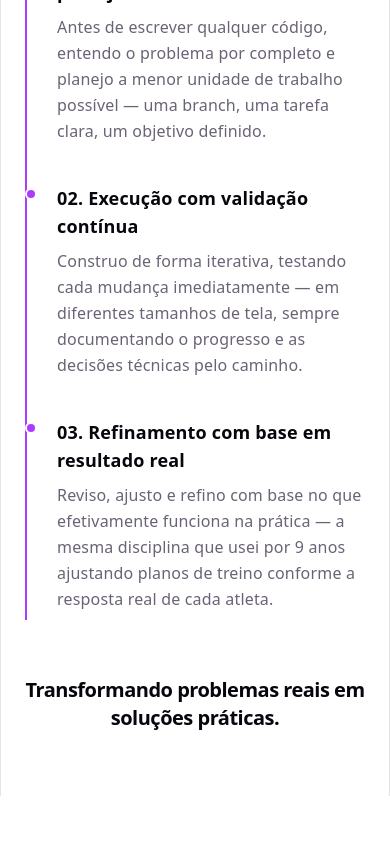
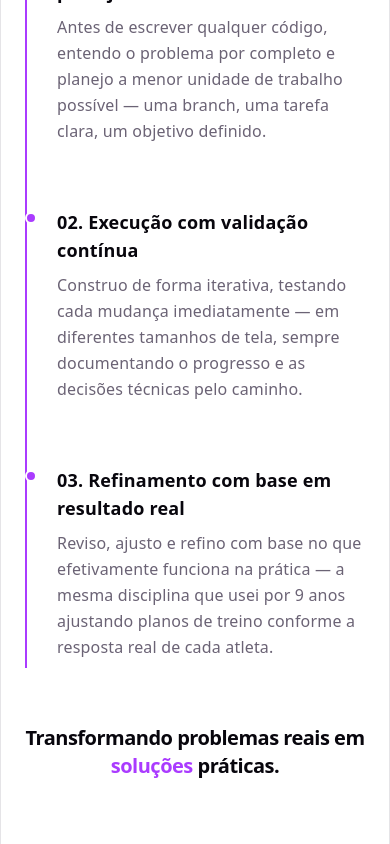
Before and after one commit to ManewJ/portfolio-manoel, a React (Vite) app: page / in a window 390 px wide. Shown: the part 2561-3405 px from the top of the page. Before the commit the page ends 3357 px from the top, so only its background shows below. Built offline with nearby package versions, Linux system fonts and the light colour scheme.

Commit message:
feat: implementa timeline alternada da seção Processo com Intersection Observer

```diff
--- a/src/components/Processo.jsx
+++ b/src/components/Processo.jsx
@@ -1,25 +1,15 @@
 import { useEffect, useRef, useState } from 'react'
 
 function Processo() {
-  // Cada posição do array corresponde a um passo (0, 1, 2) + a frase final (3).
-  // false = ainda não apareceu na tela | true = já apareceu (e permanece true pra sempre)
   const [revelados, setRevelados] = useState([false, false, false, false])
-
-  // Um ref por elemento observado — o Intersection Observer precisa de um
-  // elemento real do DOM pra "vigiar", e useRef nos dá esse acesso direto
   const refs = useRef([])
 
   useEffect(() => {
-    // O Observer recebe uma função de callback: toda vez que um elemento observado
-    // entra ou sai da tela, essa função roda com a lista de mudanças (entries)
     const observer = new IntersectionObserver(
       (entries) => {
         entries.forEach((entry) => {
           if (entry.isIntersecting) {
-            // data-index guarda qual passo é esse (0 a 3), definido no JSX abaixo
             const index = Number(entry.target.dataset.index)
-            // Atualiza só essa posição do array pra true — as outras mantêm o valor atual,
-            // por isso o passo nunca "desaparece" de novo ao rolar pra cima
             setRevelados((prev) => {
               const novo = [...prev]
               novo[index] = true
@@ -28,19 +18,13 @@ function Processo() {
           }
         })
       },
-      { threshold: 0.4 } // dispara quando 40% do elemento já está visível
+      { threshold: 0.4 }
     )
 
-    // Manda o Observer vigiar cada um dos elementos que guardamos em refs.current
     refs.current.forEach((el) => el && observer.observe(el))
-
-    // Cleanup: desliga o observer quando o componente sair da tela de vez
     return () => observer.disconnect()
   }, [])
 
-  // Calcula até onde a linha da timeline deve "crescer" — baseado no último
-  // passo (0, 1 ou 2) que já foi revelado. A frase final (índice 3) não conta
-  // pra altura da linha, porque ela fica fora da timeline visualmente
   const passosRevelados = revelados.slice(0, 3).filter(Boolean).length
   const alturaLinha = (passosRevelados / 3) * 100
 
@@ -75,38 +59,38 @@ function Processo() {
         código ao ajuste final.
       </p>
 
-      {/* Container relativo pra a linha da timeline poder ser posicionada
-          de forma absoluta, alinhada com as bolinhas de cada passo */}
-      <div className="relative mt-12 pl-8">
+      <div className="relative mt-12 pl-8 sm:pl-0">
 
-        {/* Trilho de fundo (cinza, fixo) — sempre visível, marca o "caminho total" */}
-        <div className="absolute left-0 top-2 bottom-2 w-0.5 bg-(--border)"></div>
+        <div className="absolute left-0 sm:left-1/2 sm:-translate-x-1/2 top-2 bottom-2 w-0.5 bg-(--border)"></div>
 
-        {/* Trilho preenchido (roxo) — cresce via transition de height conforme
-            alturaLinha muda. Isso É a animação de "a linha crescendo" que você pediu */}
         <div
-          className="absolute left-0 top-2 w-0.5 bg-(--accent) transition-all duration-700 ease-out"
+          className="absolute left-0 sm:left-1/2 sm:-translate-x-1/2 top-2 w-0.5 bg-(--accent) transition-all duration-700 ease-out"
           style={{ height: `${alturaLinha}%` }}
         ></div>
 
-        <div className="flex flex-col gap-10">
-          {passos.map((passo, index) => (
+        <div className="flex flex-col gap-16">
+          {passos.map((passo, index) => {
+            // index par (0, 2) = lado direito | index ímpar (1) = lado esquerdo
+            const ladoDireito = index % 2 === 0
+            const entradaOculta = ladoDireito
+              ? 'sm:translate-x-10 sm:rotate-2'
+              : 'sm:-translate-x-10 sm:-rotate-2'
+
+            // O conteúdo real do card — extraído em uma variável porque
+            // sua POSIÇÃO no JSX (antes ou depois do espaçador) é o que
+            // realmente decide de que lado da linha ele aparece
+            const conteudo = (
               <div
-              key={index}
-              // Guarda esse elemento na posição certa do array de refs
                 ref={(el) => (refs.current[index] = el)}
                 data-index={index}
-              // opacity + translate-y controlados pela condição — cria o fade-in
-              // suave de baixo pra cima quando revelados[index] vira true
-              className={`relative transition-all duration-700 ease-out ${
+                className={`sm:w-1/2 transition-all duration-1000 ease-out ${
+                  ladoDireito ? 'sm:pl-10 sm:text-left' : 'sm:pr-10 sm:text-right'
+                } ${
                   revelados[index]
-                  ? 'opacity-100 translate-y-0'
-                  : 'opacity-0 translate-y-4'
+                    ? 'opacity-100 translate-y-0 sm:translate-x-0 sm:rotate-0'
+                    : `opacity-0 translate-y-4 ${entradaOculta}`
                 }`}
               >
-              {/* Bolinha da timeline — posicionada sobre a linha, à esquerda do texto */}
-              <div className="absolute -left-8 top-1 w-3 h-3 rounded-full bg-(--accent) border-2 border-(--bg)"></div>
-
                 <h3 className="text-lg font-semibold text-(--text-h) mb-2">
                   {String(index + 1).padStart(2, '0')}. {passo.titulo}
                 </h3>
@@ -114,21 +98,44 @@ function Processo() {
                   {passo.texto}
                 </p>
               </div>
-          ))}
+            )
+
+            const espacador = <div className="hidden sm:block sm:w-1/2"></div>
+
+            return (
+              <div key={index} className="relative sm:flex sm:items-center">
+                {/* Bolinha sempre no centro da linha (a partir do sm) */}
+                <div className="absolute -left-8 sm:left-1/2 sm:-translate-x-1/2 top-1 w-3 h-3 rounded-full bg-(--accent) border-2 border-(--bg) z-10"></div>
+
+                {/* AQUI está a correção: a ordem física dos dois elementos
+                    inverte conforme o lado, em vez de ficar sempre fixa */}
+                {ladoDireito ? (
+                  <>
+                    {espacador}
+                    {conteudo}
+                  </>
+                ) : (
+                  <>
+                    {conteudo}
+                    {espacador}
+                  </>
+                )}
+              </div>
+            )
+          })}
         </div>
       </div>
 
-      {/* Frase final — sem bolinha, fora da timeline, abaixo dela.
-          Usa o índice 3 do array de revelados, observado separadamente */}
       <div
         ref={(el) => (refs.current[3] = el)}
         data-index={3}
-        className={`mt-16 text-center transition-all duration-700 ease-out ${
+        className={`mt-16 text-center transition-all duration-1000 ease-out ${
           revelados[3] ? 'opacity-100 translate-y-0' : 'opacity-0 translate-y-4'
         }`}
       >
         <p className="text-xl sm:text-2xl font-semibold text-(--text-h) tracking-tight">
-          Transformando problemas reais em soluções práticas.
+          Transformando problemas reais em{' '}
+          <span className="text-(--accent)">soluções</span> práticas.
         </p>
       </div>
     </section>
```
Lines whose indentation alone changed are shown as unchanged.
